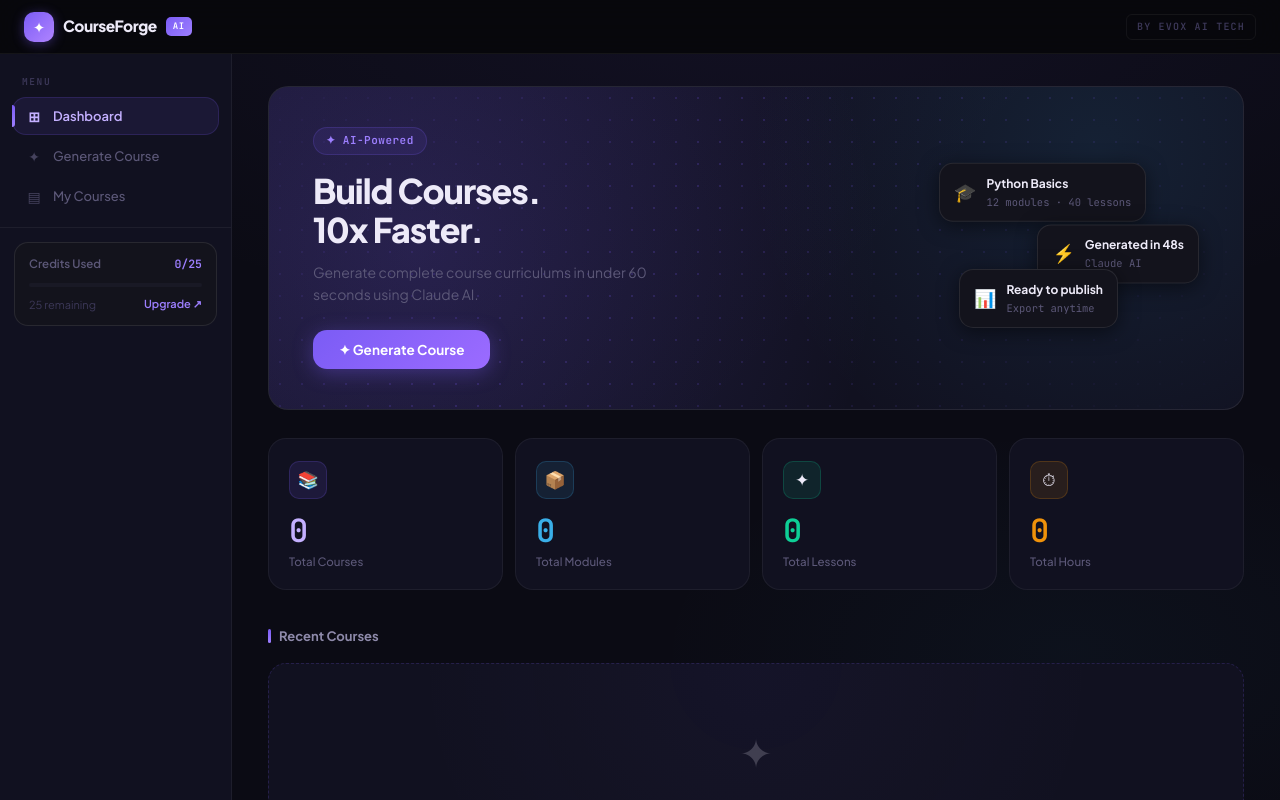
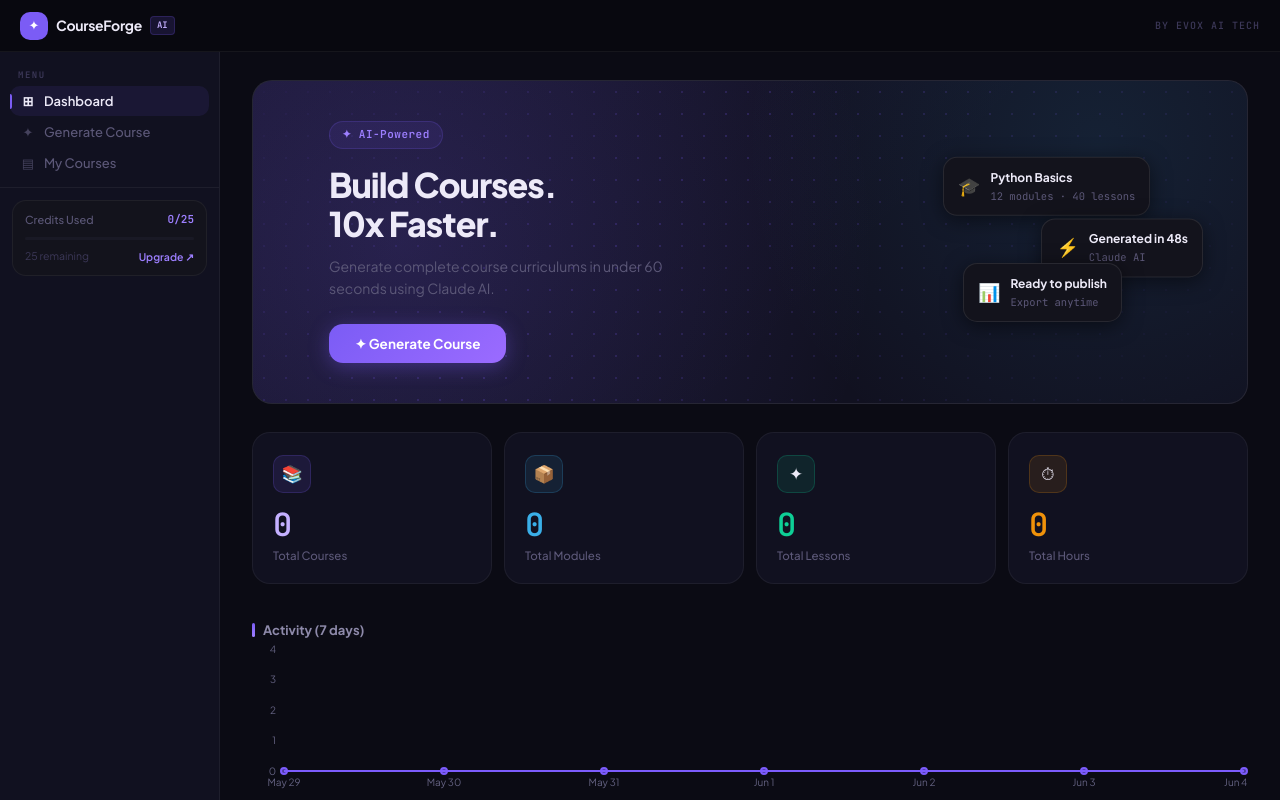
Before and after one commit to evoxaitech/courseforge-ai, a React (Create React App) app: page / in a window 1280 px wide. Built offline with nearby package versions, Linux system fonts and the light colour scheme; the HTML template or start-up script is replaced by a standard one.

Commit message:
feat: recharts activity graph, cleaner UI

```diff
--- /dev/null
+++ b/public/index.css
@@ -0,0 +1,52 @@
+@import url('https://fonts.googleapis.com/css2?family=Inter:wght@300;400;500;600;700;800&family=JetBrains+Mono:wght@400;500;600&display=swap');
+
+*, *::before, *::after { box-sizing: border-box; margin: 0; padding: 0; }
+
+:root {
+    --bg: #090910;
+    --surface: #0F0F18;
+    --surface2: #141420;
+    --surface3: #1A1A28;
+    --surface4: #202030;
+    --border: rgba(255,255,255,0.06);
+    --border2: rgba(255,255,255,0.1);
+    --border3: rgba(255,255,255,0.15);
+    --text: #F0EEF8;
+    --text2: #9896B4;
+    --text3: #636180;
+    --text4: #3E3C58;
+    --accent: #7C5CFC;
+    --accent2: #A78BFA;
+    --accent3: #C4B5FD;
+    --accent-h: #6A4EE0;
+    --accent-glow: rgba(124,92,252,0.25);
+    --accent-glow2: rgba(124,92,252,0.08);
+    --green: #10D9A0;
+    --green-bg: rgba(16,217,160,0.08);
+    --amber: #F59E0B;
+    --amber-bg: rgba(245,158,11,0.08);
+    --blue: #38BDF8;
+    --blue-bg: rgba(56,189,248,0.08);
+    --red: #EF4444;
+    --red-bg: rgba(239,68,68,0.08);
+    --pink: #EC4899;
+    --pink-bg: rgba(236,72,153,0.08);
+    --font-display: 'Inter', sans-serif;
+    --font-body: 'Inter', sans-serif;
+    --font-mono: 'JetBrains Mono', monospace;
+    --r-sm: 6px; --r-md: 8px; --r-lg: 12px; --r-xl: 16px; --r-2xl: 20px;
+    --trans: all 0.15s cubic-bezier(0.4,0,0.2,1);
+    --shadow-sm: 0 1px 4px rgba(0,0,0,0.4);
+    --shadow-md: 0 4px 16px rgba(0,0,0,0.5);
+    --shadow-lg: 0 8px 32px rgba(0,0,0,0.6);
+    --shadow-accent: 0 4px 20px rgba(124,92,252,0.2);
+}
+
+html, body, #root { height: 100%; background: var(--bg); color: var(--text); font-family: var(--font-body); font-size: 14px; line-height: 1.6; -webkit-font-smoothing: antialiased; }
+button { cursor: pointer; font-family: var(--font-body); }
+input, textarea, select { font-family: var(--font-body); color: var(--text); }
+a { color: inherit; text-decoration: none; }
+::-webkit-scrollbar { width: 4px; }
+::-webkit-scrollbar-track { background: transparent; }
+::-webkit-scrollbar-thumb { background: var(--surface4); border-radius: 4px; }
+::-webkit-scrollbar-thumb:hover { background: var(--border2); }
--- a/public/index.html
+++ /dev/null
@@ -1,23 +0,0 @@
-<!DOCTYPE html>
-<html lang="en">
-
-<head>
-  <link rel="icon" type="image/svg+xml" href="%PUBLIC_URL%/favicon.svg" />
-  <meta charset="utf-8" />
-  <meta name="viewport" content="width=device-width, initial-scale=1" />
-  <meta name="theme-color" content="#000000" />
-  <meta name="description" content="CourseForge AI - Generate courses with AI" />
-  <link rel="apple-touch-icon" href="%PUBLIC_URL%/logo192.png" />
-  <link rel="manifest" href="%PUBLIC_URL%/manifest.json" />
-  <link
-    href="https://fonts.googleapis.com/css2?family=Syne:wght@400;500;600;700;800&family=DM+Sans:wght@300;400;500;600&display=swap"
-    rel="stylesheet">
-  <title>CourseForge AI</title>
-</head>
-
-<body>
-  <noscript>You need to enable JavaScript to run this app.</noscript>
-  <div id="root"></div>
-</body>
-
-</html>
--- a/src/App.css
+++ b/src/App.css
@@ -16,9 +16,6 @@
     overflow-y: auto;
     overflow-x: hidden;
     background: var(--bg);
-    background-image:
-        radial-gradient(ellipse 80% 50% at 50% -10%, rgba(123, 92, 245, 0.07), transparent),
-        radial-gradient(ellipse 40% 30% at 80% 80%, rgba(58, 175, 232, 0.04), transparent);
 }
 
 /* API Banner */
@@ -26,8 +23,8 @@
     display: flex;
     align-items: center;
     gap: 10px;
-    background: rgba(123, 92, 245, 0.05);
-    border-bottom: 1px solid rgba(123, 92, 245, 0.1);
+    background: rgba(124, 92, 252, 0.05);
+    border-bottom: 1px solid rgba(124, 92, 252, 0.1);
     padding: 9px 24px;
     font-size: 13px;
     flex-shrink: 0;
@@ -68,10 +65,9 @@
 
 .banner-label {
     font-size: 11px;
-    font-weight: 700;
+    font-weight: 600;
     color: var(--accent2);
     font-family: var(--font-mono);
-    letter-spacing: 0.5px;
 }
 
 .banner-ok {
@@ -82,15 +78,15 @@
 
 /* Page */
 .page {
-    padding: 32px 36px 56px;
+    padding: 28px 32px 56px;
     max-width: 1140px;
-    animation: pageIn 0.3s ease;
+    animation: pageIn 0.25s ease;
 }
 
 @keyframes pageIn {
     from {
         opacity: 0;
-        transform: translateY(8px);
+        transform: translateY(6px);
     }
 
     to {
@@ -100,43 +96,43 @@
 }
 
 .page-header {
-    margin-bottom: 28px;
+    margin-bottom: 24px;
 }
 
 .page-title {
-    font-size: 22px;
-    font-weight: 800;
+    font-size: 20px;
+    font-weight: 700;
     color: var(--text);
-    letter-spacing: -0.5px;
-    margin-bottom: 5px;
-    line-height: 1.2;
+    letter-spacing: -0.4px;
+    margin-bottom: 4px;
 }
 
 .page-subtitle {
-    font-size: 13.5px;
+    font-size: 13px;
     color: var(--text3);
 }
 
 /* Buttons */
 .btn-primary {
-    background: linear-gradient(135deg, var(--accent) 0%, #9B6BFF 100%);
+    background: var(--accent);
     color: #fff;
     border: none;
-    padding: 10px 22px;
+    padding: 9px 18px;
     border-radius: var(--r-lg);
     font-size: 13px;
     font-weight: 600;
     display: inline-flex;
     align-items: center;
-    gap: 7px;
+    gap: 6px;
     transition: var(--trans);
     cursor: pointer;
-    box-shadow: 0 2px 14px rgba(123, 92, 245, 0.3);
+    box-shadow: 0 1px 8px rgba(124, 92, 252, 0.3);
 }
 
 .btn-primary:hover {
+    background: var(--accent-h);
+    box-shadow: 0 4px 16px rgba(124, 92, 252, 0.4);
     transform: translateY(-1px);
-    box-shadow: 0 6px 24px rgba(123, 92, 245, 0.4);
 }
 
 .btn-primary:active {
@@ -144,7 +140,7 @@
 }
 
 .btn-primary:disabled {
-    opacity: 0.45;
+    opacity: 0.4;
     cursor: not-allowed;
     transform: none;
     box-shadow: none;
@@ -154,13 +150,13 @@
     background: var(--surface2);
     color: var(--text2);
     border: 1px solid var(--border2);
-    padding: 10px 20px;
+    padding: 9px 18px;
     border-radius: var(--r-lg);
     font-size: 13px;
     font-weight: 500;
     display: inline-flex;
     align-items: center;
-    gap: 7px;
+    gap: 6px;
     transition: var(--trans);
 }
 
@@ -173,58 +169,59 @@
 /* Tags */
 .tag {
     font-size: 11px;
-    font-weight: 600;
-    padding: 3px 9px;
-    border-radius: var(--r-sm);
+    font-weight: 500;
+    padding: 2px 8px;
+    border-radius: 20px;
     font-family: var(--font-mono);
+    letter-spacing: 0.2px;
 }
 
 .tag.purple {
-    background: rgba(123, 92, 245, 0.1);
+    background: rgba(124, 92, 252, 0.1);
     color: var(--accent3);
-    border: 1px solid rgba(123, 92, 245, 0.18);
+    border: 1px solid rgba(124, 92, 252, 0.18);
 }
 
 .tag.green {
     background: var(--green-bg);
     color: var(--green);
-    border: 1px solid rgba(14, 207, 150, 0.15);
+    border: 1px solid rgba(16, 217, 160, 0.15);
 }
 
 .tag.amber {
     background: var(--amber-bg);
     color: var(--amber);
-    border: 1px solid rgba(240, 146, 10, 0.15);
+    border: 1px solid rgba(245, 158, 11, 0.15);
 }
 
 .tag.blue {
     background: var(--blue-bg);
     color: var(--blue);
-    border: 1px solid rgba(58, 175, 232, 0.15);
+    border: 1px solid rgba(56, 189, 248, 0.15);
 }
 
 /* Form */
 .form-group {
-    margin-bottom: 18px;
+    margin-bottom: 16px;
 }
 
 .form-label {
     display: block;
     font-size: 11px;
-    font-weight: 700;
-    letter-spacing: 0.8px;
+    font-weight: 600;
+    letter-spacing: 0.6px;
     text-transform: uppercase;
     color: var(--text3);
-    margin-bottom: 7px;
+    margin-bottom: 6px;
 }
 
 .form-input {
     width: 100%;
     background: var(--surface2);
-    border: 1px solid var(--border2);
+    border: 1px solid var(--border);
     border-radius: var(--r-lg);
-    padding: 10px 14px;
-    font-size: 14px;
+    padding: 9px 12px;
+    font-size: 13.5px;
     color: var(--text);
     outline: none;
     transition: var(--trans);
@@ -233,7 +230,6 @@
 .form-input:focus {
     border-color: var(--accent);
     box-shadow: 0 0 0 3px var(--accent-glow2);
-    background: var(--surface3);
 }
 
 .form-input::placeholder {
@@ -254,8 +250,8 @@ textarea.form-input {
 }
 
 .chip {
-    padding: 5px 13px;
-    border-radius: var(--r-md);
+    padding: 4px 12px;
+    border-radius: 20px;
     font-size: 12px;
     font-weight: 500;
     cursor: pointer;
@@ -272,8 +268,8 @@ textarea.form-input {
 }
 
 .chip.active {
-    background: rgba(123, 92, 245, 0.1);
-    border-color: rgba(123, 92, 245, 0.3);
+    background: rgba(124, 92, 252, 0.1);
+    border-color: rgba(124, 92, 252, 0.3);
     color: var(--accent3);
 }
 
@@ -288,16 +284,16 @@ textarea.form-input {
 }
 
 .empty-icon {
-    font-size: 40px;
-    margin-bottom: 16px;
+    font-size: 36px;
+    margin-bottom: 14px;
     opacity: 0.2;
 }
 
 .empty-title {
-    font-size: 15px;
-    font-weight: 700;
+    font-size: 14px;
+    font-weight: 600;
     color: var(--text2);
-    margin-bottom: 6px;
+    margin-bottom: 5px;
 }
 
 .empty-desc {
@@ -307,12 +303,12 @@ textarea.form-input {
 
 /* Spinner */
 .spinner {
-    width: 26px;
-    height: 26px;
+    width: 24px;
+    height: 24px;
     border: 2px solid var(--border2);
     border-top-color: var(--accent);
     border-radius: 50%;
-    animation: spin 0.65s linear infinite;
+    animation: spin 0.6s linear infinite;
 }
 
 @keyframes spin {
@@ -326,7 +322,7 @@ textarea.form-input {
     font-size: 10px;
     font-weight: 600;
     padding: 2px 7px;
-    border-radius: 5px;
+    border-radius: 4px;
     font-family: var(--font-mono);
 }
 
@@ -341,7 +337,7 @@ textarea.form-input {
 }
 
 .lesson-type.assignment {
-    background: rgba(123, 92, 245, 0.1);
+    background: rgba(124, 92, 252, 0.1);
     color: var(--accent3);
 }
 
--- a/src/components/Navbar.css
+++ b/src/components/Navbar.css
@@ -1,17 +1,16 @@
 .navbar {
-    height: 54px;
-    background: rgba(7, 7, 12, 0.9);
+    height: 52px;
+    background: rgba(9, 9, 16, 0.92);
     border-bottom: 1px solid var(--border);
     display: flex;
     align-items: center;
     justify-content: space-between;
-    padding: 0 24px;
+    padding: 0 20px;
     flex-shrink: 0;
     position: sticky;
     top: 0;
     z-index: 100;
-    backdrop-filter: blur(24px);
-    -webkit-backdrop-filter: blur(24px);
+    backdrop-filter: blur(20px);
 }
 
 .navbar-left {
@@ -22,9 +21,9 @@
 .navbar-logo {
     display: flex;
     align-items: center;
-    gap: 9px;
+    gap: 8px;
     cursor: pointer;
-    padding: 5px 8px;
+    padding: 4px 8px;
     border-radius: var(--r-md);
     transition: var(--trans);
     margin-left: -8px;
@@ -35,51 +34,47 @@
 }
 
 .logo-icon {
-    width: 30px;
-    height: 30px;
-    background: linear-gradient(135deg, var(--accent) 0%, #B084FF 100%);
+    width: 28px;
+    height: 28px;
+    background: var(--accent);
     border-radius: var(--r-md);
     display: flex;
     align-items: center;
     justify-content: center;
-    font-size: 15px;
+    font-size: 13px;
     color: white;
     flex-shrink: 0;
-    box-shadow: 0 2px 12px rgba(123, 92, 245, 0.4);
 }
 
 .logo-text {
-    font-size: 15.5px;
-    font-weight: 800;
+    font-size: 14px;
+    font-weight: 700;
     color: var(--text);
-    letter-spacing: -0.5px;
+    letter-spacing: -0.3px;
 }
 
 .logo-badge {
     font-size: 9px;
-    font-weight: 700;
+    font-weight: 600;
     font-family: var(--font-mono);
-    background: linear-gradient(135deg, var(--accent), var(--accent2));
-    color: white;
-    padding: 2px 7px;
-    border-radius: 5px;
-    letter-spacing: 0.8px;
+    background: rgba(124, 92, 252, 0.15);
+    color: var(--accent3);
+    border: 1px solid rgba(124, 92, 252, 0.2);
+    padding: 1px 6px;
+    border-radius: 4px;
 }
 
 .navbar-right {
     display: flex;
     align-items: center;
-    gap: 12px;
+    gap: 10px;
 }
 
 .navbar-brand {
     font-size: 10px;
-    font-weight: 600;
+    font-weight: 500;
     font-family: var(--font-mono);
     color: var(--text4);
-    letter-spacing: 1.2px;
+    letter-spacing: 1px;
     text-transform: uppercase;
-    padding: 4px 10px;
-    border: 1px solid var(--border);
-    border-radius: var(--r-sm);
 }
--- a/src/components/Sidebar.css
+++ b/src/components/Sidebar.css
@@ -1,5 +1,5 @@
 .sidebar {
-    width: 232px;
+    width: 220px;
     flex-shrink: 0;
     background: var(--surface);
     border-right: 1px solid var(--border);
@@ -10,37 +10,36 @@
 }
 
 .sidebar-nav {
-    padding: 20px 12px 10px;
+    padding: 16px 10px 8px;
 }
 
 .sidebar-label {
-    font-size: 9.5px;
-    font-weight: 700;
+    font-size: 9px;
+    font-weight: 600;
     font-family: var(--font-mono);
-    letter-spacing: 1.6px;
+    letter-spacing: 1.5px;
     text-transform: uppercase;
     color: var(--text4);
-    padding: 0 10px;
-    margin-bottom: 8px;
+    padding: 0 8px;
+    margin-bottom: 4px;
 }
 
 .sidebar-item {
     display: flex;
     align-items: center;
-    gap: 10px;
+    gap: 8px;
     width: 100%;
-    padding: 9px 12px;
-    border-radius: var(--r-lg);
-    border: 1px solid transparent;
+    padding: 7px 10px;
+    border-radius: var(--r-md);
+    border: none;
     background: transparent;
     cursor: pointer;
     font-size: 13px;
-    font-family: var(--font-body);
     font-weight: 500;
     color: var(--text3);
     text-align: left;
     transition: var(--trans);
-    margin-bottom: 2px;
+    margin-bottom: 1px;
     position: relative;
 }
 
@@ -50,26 +49,25 @@
 }
 
 .sidebar-item.active {
-    background: rgba(123, 92, 245, 0.1);
-    color: var(--accent3);
-    border-color: rgba(123, 92, 245, 0.18);
+    background: rgba(124, 92, 252, 0.09);
+    color: var(--text);
     font-weight: 600;
 }
 
 .sidebar-item.active::before {
     content: '';
     position: absolute;
-    left: -1px;
-    top: 20%;
-    height: 60%;
-    width: 3px;
-    background: linear-gradient(180deg, var(--accent), var(--accent2));
-    border-radius: 0 3px 3px 0;
+    left: 0;
+    top: 25%;
+    height: 50%;
+    width: 2px;
+    background: var(--accent);
+    border-radius: 0 2px 2px 0;
 }
 
 .sidebar-item-icon {
-    font-size: 14px;
-    width: 18px;
+    font-size: 13px;
+    width: 16px;
     text-align: center;
     flex-shrink: 0;
     opacity: 0.7;
@@ -82,13 +80,13 @@
 .sidebar-recent {
     flex: 1;
     border-top: 1px solid var(--border);
-    padding: 16px 12px 8px;
+    padding: 12px 10px 8px;
 }
 
 .course-pill-wrapper {
     display: flex;
     align-items: center;
-    gap: 3px;
+    gap: 2px;
     border-radius: var(--r-md);
     transition: var(--trans);
 }
@@ -100,20 +98,18 @@
 .course-pill {
     display: flex;
     align-items: center;
-    gap: 9px;
+    gap: 8px;
     flex: 1;
-    padding: 7px 10px;
+    padding: 6px 8px;
     border-radius: var(--r-md);
     border: none;
     background: transparent;
     cursor: pointer;
-    transition: var(--trans);
-    margin-bottom: 1px;
 }
 
 .course-dot {
-    width: 6px;
-    height: 6px;
+    width: 5px;
+    height: 5px;
     border-radius: 50%;
     flex-shrink: 0;
 }
@@ -124,7 +120,7 @@
     white-space: nowrap;
     overflow: hidden;
     text-overflow: ellipsis;
-    font-weight: 500;
+    font-weight: 400;
 }
 
 .course-pill-wrapper:hover .course-pill-title {
@@ -135,14 +131,14 @@
     background: transparent;
     border: none;
     color: var(--text4);
-    font-size: 11px;
+    font-size: 10px;
     cursor: pointer;
-    padding: 4px 6px;
+    padding: 3px 5px;
     border-radius: var(--r-sm);
     opacity: 0;
     transition: var(--trans);
     flex-shrink: 0;
-    margin-right: 4px;
+    margin-right: 3px;
 }
 
 .course-pill-wrapper:hover .course-delete-btn {
@@ -155,67 +151,63 @@
 }
 
 .sidebar-footer {
-    padding: 14px;
+    padding: 12px;
     border-top: 1px solid var(--border);
-    background: var(--surface);
-    position: sticky;
-    bottom: 0;
 }
 
 .credits-box {
     background: var(--surface2);
-    border: 1px solid var(--border2);
+    border: 1px solid var(--border);
     border-radius: var(--r-lg);
-    padding: 12px 14px;
+    padding: 10px 12px;
 }
 
 .usage-header {
     display: flex;
     justify-content: space-between;
     align-items: center;
-    margin-bottom: 9px;
+    margin-bottom: 8px;
 }
 
 .usage-label {
-    font-size: 11.5px;
-    font-weight: 600;
+    font-size: 11px;
+    font-weight: 500;
     color: var(--text3);
 }
 
 .usage-value {
-    font-size: 11.5px;
+    font-size: 11px;
     color: var(--accent2);
     font-family: var(--font-mono);
     font-weight: 600;
 }
 
 .usage-track {
-    height: 4px;
+    height: 3px;
     background: var(--surface3);
-    border-radius: 4px;
+    border-radius: 3px;
     overflow: hidden;
-    margin-bottom: 9px;
+    margin-bottom: 8px;
 }
 
 .usage-fill {
     height: 100%;
     background: linear-gradient(90deg, var(--accent), var(--accent2));
-    border-radius: 4px;
-    transition: width 0.6s cubic-bezier(0.4, 0, 0.2, 1);
-    box-shadow: 0 0 8px rgba(123, 92, 245, 0.5);
+    border-radius: 3px;
+    transition: width 0.5s ease;
 }
 
 .usage-sub {
     display: flex;
     justify-content: space-between;
-    font-size: 11px;
+    font-size: 10.5px;
     color: var(--text4);
 }
 
 .upgrade-link {
     background: none;
     border: none;
-    font-size: 11px;
+    font-size: 10.5px;
     color: var(--accent2);
     cursor: pointer;
     padding: 0;
--- a/src/pages/Dashboard.js
+++ b/src/pages/Dashboard.js
@@ -1,5 +1,35 @@
-import React from 'react';
+import React, { useMemo } from 'react';
+import { AreaChart, Area, XAxis, YAxis, Tooltip, ResponsiveContainer } from 'recharts';
 import './Dashboard.css';
+
+function getActivityData(courses) {
+  const map = {};
+  courses.forEach(c => {
+    const d = new Date(c.createdAt);
+    const key = `${d.toLocaleString('default', { month: 'short' })} ${d.getDate()}`;
+    map[key] = (map[key] || 0) + 1;
+  });
+  const days = [];
+  for (let i = 6; i >= 0; i--) {
+    const d = new Date();
+    d.setDate(d.getDate() - i);
+    const key = `${d.toLocaleString('default', { month: 'short' })} ${d.getDate()}`;
+    days.push({ day: key, courses: map[key] || 0 });
+  }
+  return days;
+}
+
+const CustomTooltip = ({ active, payload, label }) => {
+  if (active && payload?.length) {
+    return (
+      <div className="chart-tooltip">
+        <div className="chart-tooltip-label">{label}</div>
+        <div className="chart-tooltip-value">{payload[0].value} course{payload[0].value !== 1 ? 's' : ''}</div>
+      </div>
+    );
+  }
+  return null;
+};
 
 export default function Dashboard({ courses, onNavigate, onCourseClick }) {
   const stats = [
@@ -9,11 +39,14 @@ export default function Dashboard({ courses, onNavigate, onCourseClick }) {
     { icon: '⏱', label: 'Total Hours', value: courses.reduce((a, c) => a + (c.totalHours || 0), 0), color: 'amber' },
   ];
 
+  const activityData = useMemo(() => getActivityData(courses), [courses]);
+
   return (
     <div className="page fade-in">
 
-      {/* Hero Banner */}
+      {/* Hero */}
       <div className="dash-hero-banner">
+        <div className="dash-hero-dots" />
         <div className="dash-hero-glow" />
         <div className="dash-hero-content">
           <div className="dash-hero-badge">✦ AI-Powered</div>
@@ -24,27 +57,9 @@ export default function Dashboard({ courses, onNavigate, onCourseClick }) {
           </button>
         </div>
         <div className="dash-hero-visual">
-          <div className="hero-card-float hero-card-1">
-            <span>🎓</span>
-            <div>
-              <div className="hcf-title">Python Basics</div>
-              <div className="hcf-sub">12 modules · 40 lessons</div>
-            </div>
-          </div>
-          <div className="hero-card-float hero-card-2">
-            <span>⚡</span>
-            <div>
-              <div className="hcf-title">Generated in 48s</div>
-              <div className="hcf-sub">Claude AI</div>
-            </div>
-          </div>
-          <div className="hero-card-float hero-card-3">
-            <span>📊</span>
-            <div>
-              <div className="hcf-title">Ready to publish</div>
-              <div className="hcf-sub">Export anytime</div>
-            </div>
-          </div>
+          <div className="hero-card-float hero-card-1"><span>🎓</span><div><div className="hcf-title">Python Basics</div><div className="hcf-sub">12 modules · 40 lessons</div></div></div>
+          <div className="hero-card-float hero-card-2"><span>⚡</span><div><div className="hcf-title">Generated in 48s</div><div className="hcf-sub">Claude AI</div></div></div>
+          <div className="hero-card-float hero-card-3"><span>📊</span><div><div className="hcf-title">Ready to publish</div><div className="hcf-sub">Export anytime</div></div></div>
         </div>
       </div>
 
@@ -59,23 +74,61 @@ export default function Dashboard({ courses, onNavigate, onCourseClick }) {
         ))}
       </div>
 
+      {/* Activity Chart + Recent Courses */}
+      <div className="dash-two-col">
+        {/* Chart */}
+        <div className="dash-chart-card">
+          <div className="dash-card-header">
+            <div className="section-title">Activity (7 days)</div>
+          </div>
+          <div className="chart-wrap">
+            <ResponsiveContainer width="100%" height={160}>
+              <AreaChart data={activityData} margin={{ top: 8, right: 4, left: -28, bottom: 0 }}>
+                <defs>
+                  <linearGradient id="areaGrad" x1="0" y1="0" x2="0" y2="1">
+                    <stop offset="5%" stopColor="#7C5CFC" stopOpacity={0.3}/>
+                    <stop offset="95%" stopColor="#7C5CFC" stopOpacity={0}/>
+                  </linearGradient>
+                </defs>
+                <XAxis dataKey="day" tick={{ fill: '#636180', fontSize: 10 }} axisLine={false} tickLine={false} />
+                <YAxis tick={{ fill: '#636180', fontSize: 10 }} axisLine={false} tickLine={false} allowDecimals={false} />
+                <Tooltip content={<CustomTooltip />} />
+                <Area type="monotone" dataKey="courses" stroke="#7C5CFC" strokeWidth={2} fill="url(#areaGrad)" dot={{ fill: '#7C5CFC', r: 3 }} activeDot={{ r: 5, fill: '#A78BFA' }} />
+              </AreaChart>
+            </ResponsiveContainer>
+          </div>
+        </div>
+
+        {/* Quick Actions */}
+        <div className="dash-actions-card">
+          <div className="dash-card-header">
+            <div className="section-title">Quick Actions</div>
+          </div>
+          <div className="quick-actions">
+            <button className="quick-action-btn" onClick={() => onNavigate('generator')}>
+              <span className="qa-icon purple">✦</span>
+              <div><div className="qa-title">New Course</div><div className="qa-sub">Generate with AI</div></div>
+            </button>
+            <button className="quick-action-btn" onClick={() => onNavigate('courses')}>
+              <span className="qa-icon blue">▤</span>
+              <div><div className="qa-title">My Courses</div><div className="qa-sub">{courses.length} curriculum{courses.length !== 1 ? 's' : ''}</div></div>
+            </button>
+          </div>
+        </div>
+      </div>
+
       {/* Recent Courses */}
       <div className="dash-section">
         <div className="dash-section-header">
           <div className="section-title">Recent Courses</div>
-          {courses.length > 0 && (
-            <button className="section-link" onClick={() => onNavigate('courses')}>View all →</button>
-          )}
+          {courses.length > 0 && <button className="section-link" onClick={() => onNavigate('courses')}>View all →</button>}
         </div>
-
         {courses.length === 0 ? (
           <div className="dash-empty">
             <div className="empty-icon">✦</div>
             <div className="empty-title">No courses yet</div>
             <div className="empty-desc">Generate your first AI curriculum!</div>
-            <button className="btn-primary" style={{ marginTop: 20 }} onClick={() => onNavigate('generator')}>
-              ✦ Generate Now
-            </button>
+            <button className="btn-primary" style={{ marginTop: 16 }} onClick={() => onNavigate('generator')}>✦ Generate Now</button>
           </div>
         ) : (
           <div className="courses-grid">
@@ -101,9 +154,7 @@ export default function Dashboard({ courses, onNavigate, onCourseClick }) {
 
       {/* Coming Soon */}
       <div className="dash-section">
-        <div className="dash-section-header">
-          <div className="section-title">Coming Soon</div>
-        </div>
+        <div className="dash-section-header"><div className="section-title">Coming Soon</div></div>
         <div className="coming-grid">
           {[
             { icon: '🎬', title: 'Video Lessons', desc: 'AI-generated video content for each lesson' },
@@ -113,10 +164,7 @@ export default function Dashboard({ courses, onNavigate, onCourseClick }) {
           ].map((f, i) => (
             <div key={i} className="coming-card">
               <span className="coming-icon">{f.icon}</span>
-              <div>
-                <div className="coming-title">{f.title}</div>
-                <div className="coming-desc">{f.desc}</div>
-              </div>
+              <div><div className="coming-title">{f.title}</div><div className="coming-desc">{f.desc}</div></div>
               <span className="coming-badge">SOON</span>
             </div>
           ))}
```
